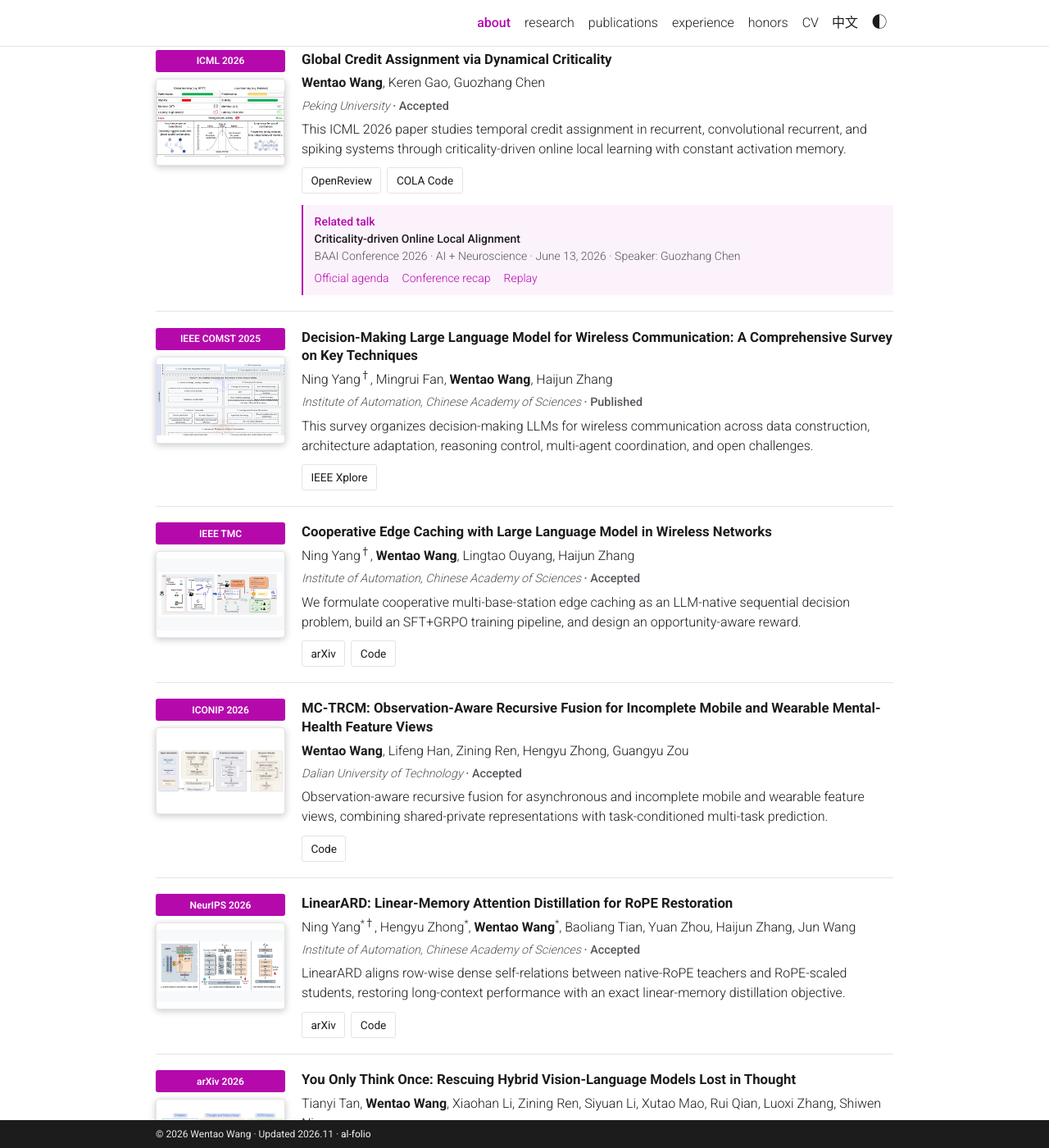
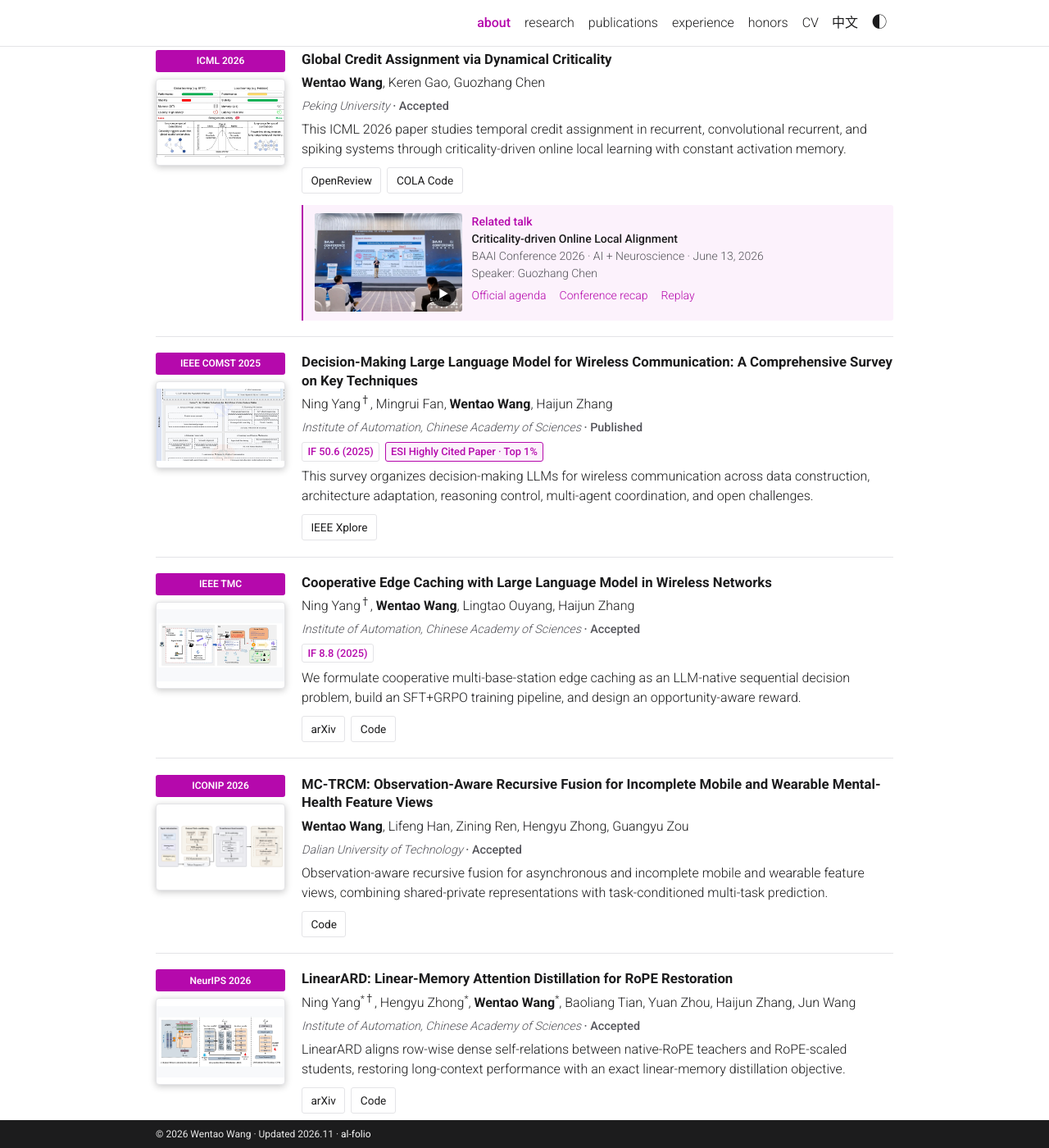
Before and after one commit to Botwwt/Botwwt.github.io, a Jekyll site: the page built from _pages/about.md, in a window 1280 px wide and 1400 px high, scrolled down 1118 px. Shown: the whole window at 82% size. Built offline with Jekyll 4.4.1, drawn with Linux system fonts in a browser that asks for light colours; some of the changed text lies outside the part shown.

Commit message:
Add BAAI video preview and journal impact indicators

```diff
--- a/_data/profile.yml
+++ b/_data/profile.yml
@@ -53,6 +53,8 @@ labels:
     authorship_note: "* Equal contribution · † Advisor listed first"
     related_talk: Related talk
     speaker: Speaker
+    watch_talk: Watch the official forum replay
+    journal_impact_factor: Journal Impact Factor
     publication_details: Full publication details
     contributions: Research & contributions
     phd_detail: Incoming Ph.D. (2027 entry) · College of Future Technology
@@ -114,6 +116,8 @@ labels:
     authorship_note: "* 共同一作 · † 导师一作"
     related_talk: 相关报告
     speaker: 主讲
+    watch_talk: 观看官方论坛回放
+    journal_impact_factor: 期刊影响因子
     publication_details: 查看完整论文信息
     contributions: 研究内容与个人贡献
     phd_detail: 2027年入学直博生 · 未来技术学院
--- a/_data/publications.yml
+++ b/_data/publications.yml
@@ -1,8 +1,8 @@
 home_limit: 6
 quartile_note:
   en: CAS quartiles follow the 2025 CAS upgraded list (major category); JCR quartiles follow the 2025 JCR labels. Selected conference venues also
-    show CCF ranks, and impact factors follow official venue metrics available as of March 2026.
-  zh: 期刊分区按 2025 年 3 月中科院升级版大类分区与 2025 年 JCR 分区标注；部分会议同步展示 CCF 等级，影响因子采用截至 2026 年 3 月可核验的官方期刊指标。
+    show CCF ranks. Impact factors are the publisher-reported 2025 values, verified in November 2026.
+  zh: 期刊分区按 2025 年 3 月中科院升级版大类分区与 2025 年 JCR 分区标注；部分会议同步展示 CCF 等级，影响因子采用出版方公布的 2025 年数值，于 2026 年 11 月核验。
 items:
 - id: global-credit-criticality
   section: conference
@@ -64,6 +64,11 @@ items:
     speaker:
       en: Guozhang Chen
       zh: 陈国璋
+    image: /images/talks/baai-2026-guozhang-chen.webp
+    image_alt:
+      en: Guozhang Chen presenting at the 2026 BAAI Conference, photographed in the official conference recap.
+      zh: 智源大会官方回顾中的陈国璋老师报告现场照片。
+    video_url: https://event.baai.ac.cn/live/1033
     links:
     - url: https://2026.baai.ac.cn/schedule
       label:
@@ -90,8 +95,13 @@ items:
     en: JCR Q1
     zh: JCR Q1
   impact_factor:
-    en: IF 46.7
-    zh: IF 46.7
+    en: IF 50.6
+    zh: IF 50.6
+  impact_factor_year: 2025
+  impact_factor_source: https://open.ieee.org/wp-content/uploads/IEEE-Title-List-September-2026-CAPES.pdf#page=1
+  recognition:
+    en: ESI Highly Cited Paper · Top 1%
+    zh: ESI 高被引论文 · Top 1%
   image: /images/publications/wireless-llm-survey.png
   thumbnail: /images/publications/thumbnails/wireless-llm-survey.jpg
   alt: Survey of decision-making large language models for wireless communication
@@ -139,8 +149,10 @@ items:
     en: JCR Q1
     zh: JCR Q1
   impact_factor:
-    en: IF 9.2
-    zh: IF 9.2
+    en: IF 8.8
+    zh: IF 8.8
+  impact_factor_year: 2025
+  impact_factor_source: https://www.computer.org/csdl/journal/tm/
   image: /images/publications/coop-llm-cache.jpg
   thumbnail: /images/publications/thumbnails/coop-llm-cache.jpg
   alt: Cooperative edge caching with large language models
@@ -295,8 +307,8 @@ items:
       en: arXiv:2611.28100
       zh: arXiv:2611.28100
   summary:
-    en: YOTO combines probe-weighted direct-answer voting with at most one failure-monitored reasoning attempt to improve visual reasoning in hybrid vision-language models, keeping the model weights frozen.
-    zh: YOTO 将探针加权的直接回答投票与至多一次、带失败监测的推理结合，在冻结模型权重的条件下提升混合视觉语言模型的视觉推理效果。
+    en: YOTO combines probe-weighted direct answers with one failure-monitored thought, improving visual reasoning without updating model weights.
+    zh: YOTO 结合探针加权的直接回答与至多一次受监测推理，在冻结模型权重的条件下提升混合视觉语言模型的视觉推理效果。
   links:
   - url: https://arxiv.org/abs/2611.28100
     label:
@@ -383,8 +395,10 @@ items:
     en: JCR Q2
     zh: JCR Q2
   impact_factor:
-    en: IF 3.4
-    zh: IF 3.4
+    en: IF 3.5
+    zh: IF 3.5
+  impact_factor_year: 2025
+  impact_factor_source: https://link.springer.com/journal/10489
   image: /images/publications/caadrl-pdp.png
   thumbnail: /images/publications/thumbnails/caadrl-pdp.jpg
   alt: Cluster-aware attention model for pickup and delivery problems
--- a/_includes/academic-publications.html
+++ b/_includes/academic-publications.html
@@ -28,18 +28,35 @@
         <h3 class="title">{% if paper.title_url %}<a href="{{ paper.title_url | relative_url }}">{{ paper.title }}</a>{% else %}{{ paper.title }}{% endif %}</h3>
         {% if paper.authors %}<p class="author">{{ paper.authors[lang] }}</p>{% endif %}
         <p class="periodical"><em>{{ paper.meta[variant][lang] }}</em> <span class="paper-status">· {{ status }}</span></p>
+        {% if paper.impact_factor or paper.recognition %}
+        <p class="paper-metrics">
+          {% if paper.impact_factor %}<a href="{{ paper.impact_factor_source }}" title="{{ t.journal_impact_factor }}">{{ paper.impact_factor[lang] }} ({{ paper.impact_factor_year }})</a>{% endif %}
+          {% if paper.recognition %}<span class="paper-distinction">{{ paper.recognition[lang] }}</span>{% endif %}
+        </p>
+        {% endif %}
         <p class="paper-summary">{{ paper.summary[lang] }}</p>
         <div class="paper-links">
           {% for link in paper.links %}<a href="{{ link.url | relative_url }}">{{ link.label[lang] }}</a>{% endfor %}
         </div>
         {% if paper.talks %}
         <aside class="paper-talks" aria-label="{{ t.related_talk }}">
-          <p class="talk-label">{{ t.related_talk }}</p>
           {% for talk in paper.talks %}
-          <p class="talk-title">{{ talk.title[lang] }}</p>
-          <p class="talk-meta">{{ talk.event[lang] }} · <time datetime="{{ talk.date_iso }}">{{ talk.date[lang] }}</time> · {{ t.speaker }}: {{ talk.speaker[lang] }}</p>
-          <div class="talk-links">
-            {% for link in talk.links %}<a href="{{ link.url }}">{{ link.label[lang] }}</a>{% endfor %}
+          <div class="talk-entry">
+            {% if talk.image %}
+            <a class="talk-preview" href="{{ talk.video_url }}" aria-label="{{ t.watch_talk }}: {{ talk.title[lang] | escape }}">
+              <img src="{{ talk.image | relative_url }}" alt="{{ talk.image_alt[lang] | escape }}" width="1080" height="720" loading="lazy">
+              <span class="talk-play" aria-hidden="true">▶</span>
+            </a>
+            {% endif %}
+            <div class="talk-info">
+              <p class="talk-label">{{ t.related_talk }}</p>
+              <p class="talk-title">{{ talk.title[lang] }}</p>
+              <p class="talk-meta">{{ talk.event[lang] }} · <time datetime="{{ talk.date_iso }}">{{ talk.date[lang] }}</time></p>
+              <p class="talk-meta">{{ t.speaker }}: {{ talk.speaker[lang] }}</p>
+              <div class="talk-links">
+                {% for link in talk.links %}<a href="{{ link.url }}">{{ link.label[lang] }}</a>{% endfor %}
+              </div>
+            </div>
           </div>
           {% endfor %}
         </aside>
--- a/assets/css/academic.css
+++ b/assets/css/academic.css
@@ -479,6 +479,27 @@ html[lang="en"] .navbar-nav a:not(:last-child) {
   font-weight: 500;
 }
 
+.paper-metrics {
+  display: flex;
+  flex-wrap: wrap;
+  gap: .4rem;
+  margin: .4rem 0;
+  font-size: .8rem;
+  font-weight: 500;
+}
+
+.paper-metrics a, .paper-distinction {
+  padding: .08rem .4rem;
+  border: 1px solid var(--global-divider-color);
+  border-radius: 3px;
+}
+
+.paper-distinction {
+  border-color: var(--global-theme-color);
+  background: var(--global-tint-color);
+  color: var(--global-theme-color);
+}
+
 .paper-links {
   margin-top: .65rem;
   flex-wrap: wrap;
@@ -499,6 +520,44 @@ html[lang="en"] .navbar-nav a:not(:last-child) {
 
 .paper-talks p {
   margin: 0;
+}
+
+.talk-entry {
+  display: grid;
+  grid-template-columns: 180px minmax(0, 1fr);
+  align-items: start;
+  gap: .75rem;
+}
+
+.talk-preview {
+  position: relative;
+  display: block;
+  border-radius: 3px;
+}
+
+.talk-preview img {
+  width: 100%;
+  height: auto;
+  border-radius: inherit;
+}
+
+.talk-play {
+  position: absolute;
+  bottom: .4rem;
+  right: .4rem;
+  display: grid;
+  place-items: center;
+  width: 2rem;
+  height: 2rem;
+  border-radius: 50%;
+  background: rgb(0 0 0 / 72%);
+  color: #fff;
+  font-size: .8rem;
+}
+
+.talk-preview:hover .talk-play {
+  background: var(--global-theme-color);
+  color: var(--global-bg-color);
 }
 
 .talk-label {
@@ -718,6 +777,14 @@ summary {
     min-height: 38px;
   }
 
+  .talk-entry {
+    grid-template-columns: minmax(0, 1fr);
+  }
+
+  .talk-preview {
+    width: min(100%, 280px);
+  }
+
   .education-entry {
     grid-template-columns: 48px minmax(0, 1fr);
     gap: .8rem;
```
Also changed, not shown: docs/HOMEPAGE.md (+6 -0 lines), images/talks/baai-2026-guozhang-chen.webp (added).
